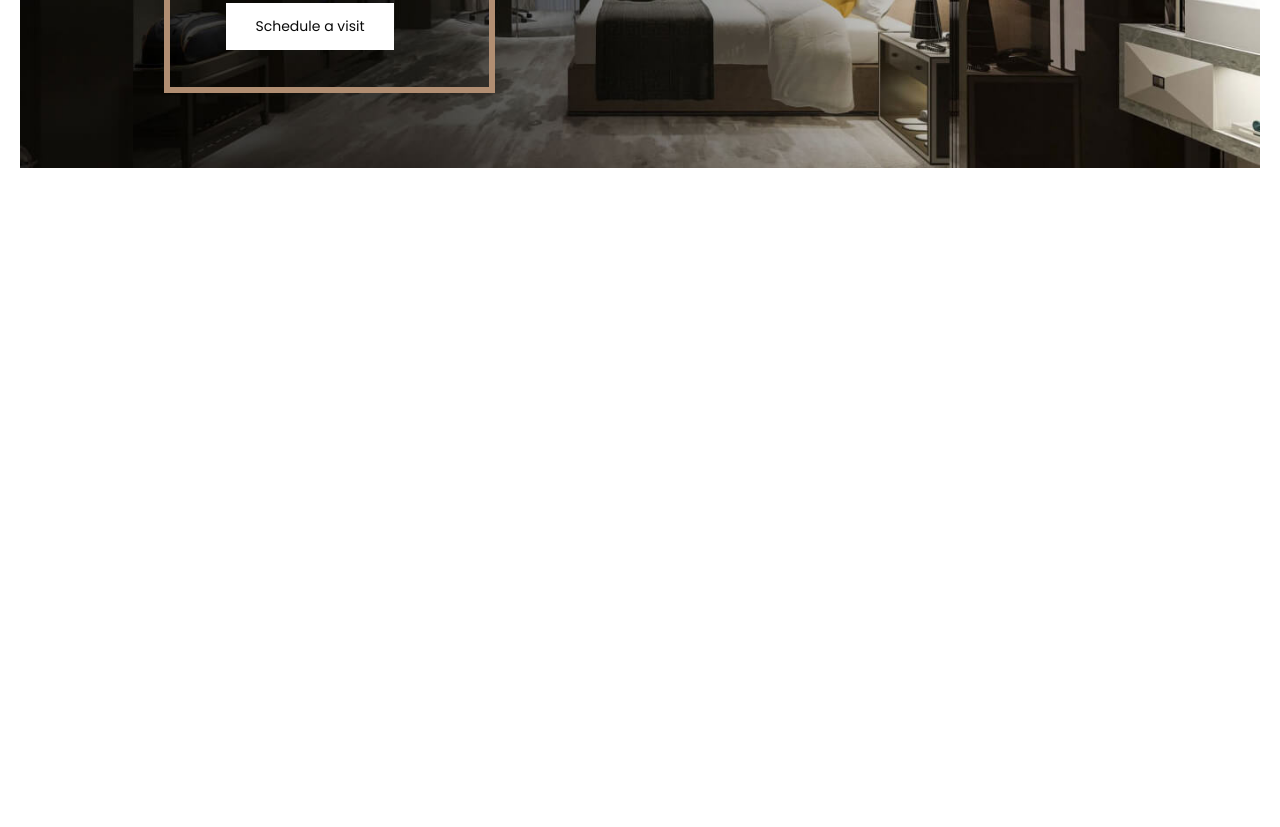
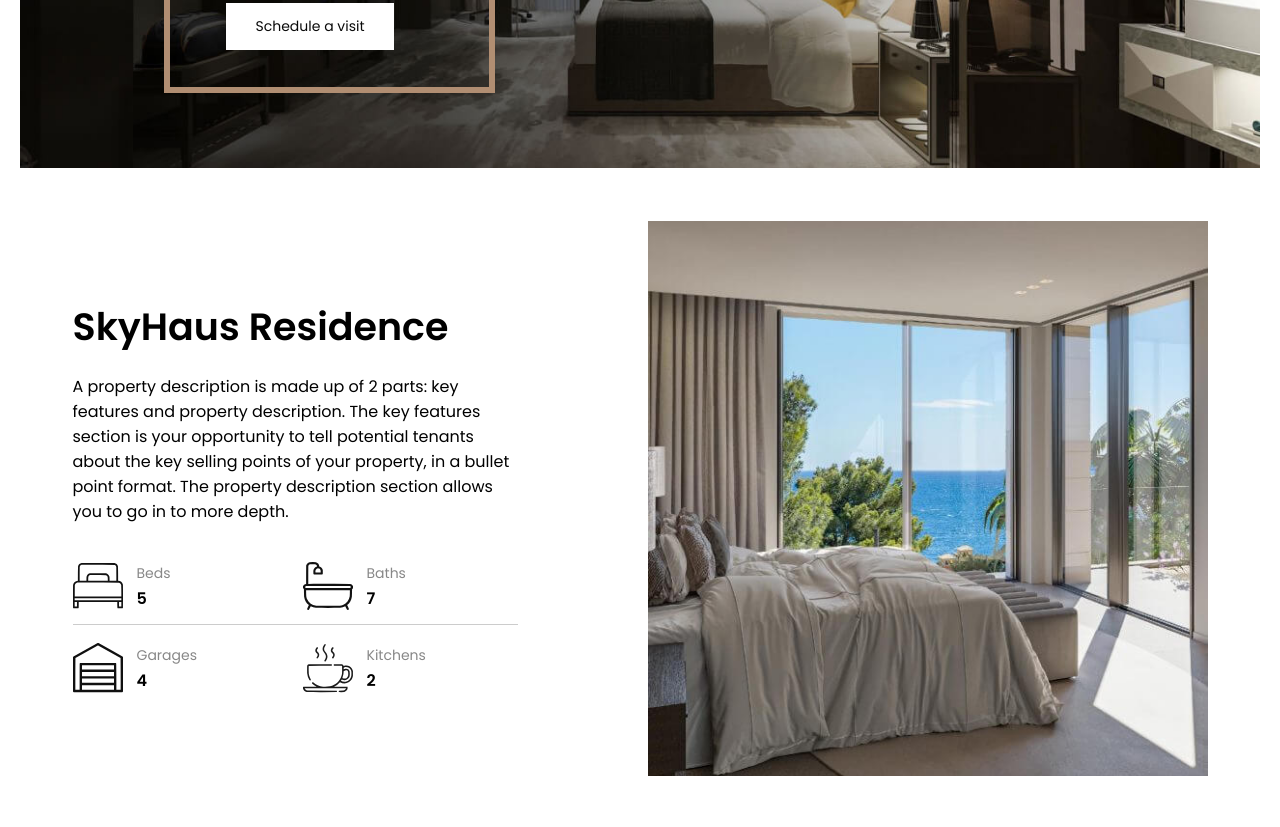
Before and after one commit to bekzodxudaybergenow/villa, a plain HTML site: page index.html in a window 1280 px wide. Shown: the part 502-1329 px from the top of the page. Before the commit the page ends 800 px from the top, so only its background shows below. Drawn offline with Linux system fonts and the light colour scheme.

Commit message:
Add Info Section

```diff
--- a/index.html
+++ b/index.html
@@ -53,6 +53,55 @@
                         </div>
                     </div>
                 </section>
+                <section class="info">
+                    <div class="container">
+                        <div class="info-row">
+                            <div class="info-content">
+                                <h1 class="info-title">SkyHaus Residence</h1>
+                                <p class="info-desc">A property description is made up of 2 parts: key features and property description. The key features section is your opportunity to tell potential tenants about the key selling points of your property, in a bullet point format. The property description section allows you to go in to more depth.</p>
+                                <ul class="info-list">
+                                    <li class="info-list-item">
+                                        <div class="info-item-first">
+                                            <div class="info-item-img"><img src="./img/info/bed.svg" alt="Beds"></div>
+                                            <div class="info-item-desc">
+                                                <h4 class="info-desc-subtitle">Beds</h4>
+                                                <span class="info-desc-num">5</span>
+                                            </div>
+                                        </div>
+                                        <div class="info-item-second">
+                                            <div class="info-item-img"><img src="./img/info/bath.svg" alt="Bath"></div>
+                                            <div class="info-item-desc">
+                                                <h4 class="info-desc-subtitle">Baths</h4>
+                                                <span class="info-desc-num">7</span>
+                                            </div>
+                                        </div>
+                                    </li>
+                                    <!-- First Item -->
+                                    <li class="info-list-item">
+                                        <div class="info-item-first">
+                                            <div class="info-item-img"><img src="./img/info/garage.svg" alt="Garage"></div>
+                                            <div class="info-item-desc">
+                                                <h4 class="info-desc-subtitle">Garages</h4>
+                                                <span class="info-desc-num">4</span>
+                                            </div>
+                                        </div>
+                                        <div class="info-item-second">
+                                            <div class="info-item-img"><img src="./img/info/kitchen.svg" alt="Kitchen"></div>
+                                            <div class="info-item-desc">
+                                                <h4 class="info-desc-subtitle">Kitchens</h4>
+                                                <span class="info-desc-num">2</span>
+                                            </div>
+                                        </div>
+                                    </li>
+                                    <!-- Second Item -->
+                                </ul>
+                            </div>
+                            <div class="info-picture">
+                                <img src="./img/info/info-img.jpg" srcset="./img/info/info-img@2x.jpg 2x" alt="Info-Image">
+                            </div>
+                        </div>
+                    </div>
+                </section>
             </main>
         </div>
     </div>
--- /dev/null
+++ b/scss/_info.scss
@@ -0,0 +1,66 @@
+.info {
+    padding: 53px 0 51px;
+}
+.info-row {
+    display: flex;
+    column-gap: 40px;
+    justify-content: space-between;
+    align-items: center;
+    max-width: 1135px;
+    margin: 0 auto;
+}
+.info-content {
+    max-width: 445px;
+}
+.info-title {
+    font-weight: 600;
+    font-size: 38px;
+    line-height: 46px;
+    margin-bottom: 24px;
+}
+.info-desc {
+    margin-bottom: 37px;
+}
+.info-list {
+    display: flex;
+    flex-direction: column;
+}
+.info-list-item {
+    display: flex;
+    column-gap: 15px;
+
+    & + * {
+        padding-top: 18px;
+        margin-top: 13px;
+        border-top: 1px solid var(--CHINESE-SILVER);
+    }
+}
+.info-item-first,
+.info-item-second {
+    display: flex;
+    align-items: center;
+    column-gap: 14px;
+    max-width: 215px;
+    width: 100%;
+}
+.info-item-img {
+    & img {
+        display: block;
+    }
+}
+.info-desc-subtitle {
+    font-weight: 400;
+    font-size: 14px;
+    color: var(--TAUPE-GRAY);
+}
+.info-desc-num {
+    font-weight: 600;
+}
+.info-picture {
+    & img {
+        width: 560px;
+        height: 555px;
+        display: block;
+        object-fit: cover;
+    }
+}
--- a/scss/_var.scss
+++ b/scss/_var.scss
@@ -5,6 +5,8 @@
     --WHITE: #fff;
     --LIGHT-TAUPE: #B18E72;
     --VAMPIRE-BLACK: #0A0A0A;
+    --TAUPE-GRAY: #888888;
+    --CHINESE-SILVER: #CCCCCC;
 
 
     // ______________________family
--- a/scss/style.scss
+++ b/scss/style.scss
@@ -1,6 +1,7 @@
 @import './var';
 @import './header';
 @import './hero';
+@import './info';
 
 *,
 *::before,
```
Also changed, not shown: css/style.css, img/info/bath.svg (added), img/info/bed.svg (added), img/info/garage.svg (added), img/info/info-img.jpg (added), img/info/info-img@2x.jpg (added), img/info/kitchen.svg (added), 1 other file.
